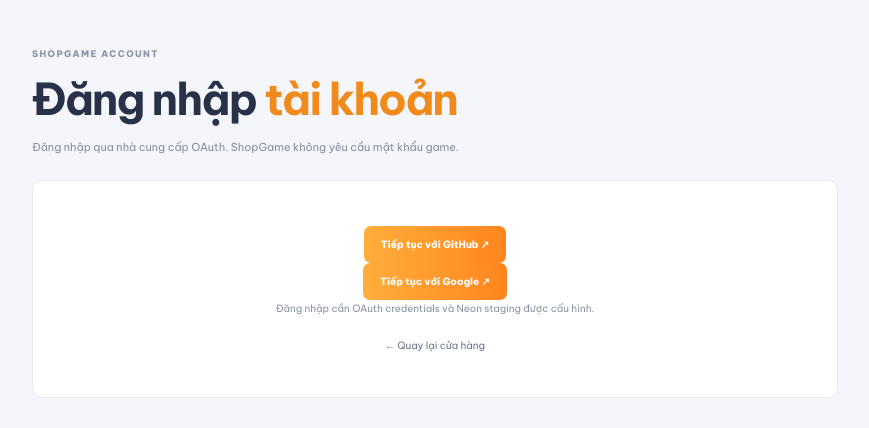
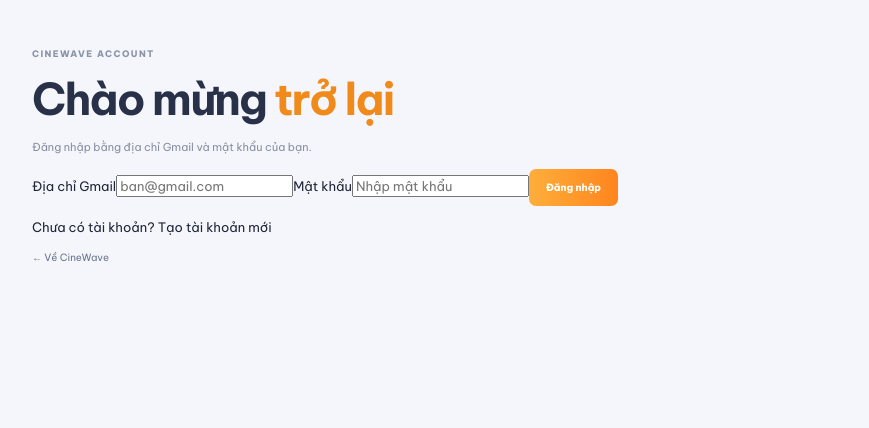
Before and after one commit to zskbot/ShopGame, a Next.js app: page /login in a window 1280 px wide. Shown: the top 428 px of the page, without its empty margins (205-1074 px from the left). Built offline with nearby package versions, Linux system fonts and the light colour scheme; no server answers.

Commit message:
feat(auth): add Gmail and password sign-in form

```diff
--- a/app/login/page.tsx
+++ b/app/login/page.tsx
@@ -1,29 +1,51 @@
+"use client";
+
 import Link from "next/link";
-import { signIn } from "@/auth";
+import { FormEvent, useState } from "react";
+import { signIn } from "next-auth/react";
+import { useRouter } from "next/navigation";
 
 export default function LoginPage() {
+  const router = useRouter();
+  const [email, setEmail] = useState("");
+  const [password, setPassword] = useState("");
+  const [error, setError] = useState("");
+  const [busy, setBusy] = useState(false);
+
+  async function handleSubmit(event: FormEvent<HTMLFormElement>) {
+    event.preventDefault();
+    setError("");
+    setBusy(true);
+    const result = await signIn("credentials", {
+      email: email.trim().toLowerCase(),
+      password,
+      redirect: false,
+    });
+    setBusy(false);
+    if (result?.error) {
+      setError("Gmail hoặc mật khẩu không chính xác, hoặc tài khoản chưa được thiết lập mật khẩu.");
+      return;
+    }
+    router.push("/account");
+    router.refresh();
+  }
+
   return (
-    <main className="orders-page">
-      <section className="orders-content">
-        <div className="eyebrow">SHOPGAME ACCOUNT</div>
-        <h1>Đăng nhập <em>tài khoản</em></h1>
-        <p className="orders-intro">Đăng nhập qua nhà cung cấp OAuth. ShopGame không yêu cầu mật khẩu game.</p>
-        <div className="orders-empty">
-          <form action={async () => {
-            "use server";
-            await signIn("github", { redirectTo: "/account" });
-          }}>
-            <button className="primary-button" type="submit">Tiếp tục với GitHub ↗</button>
-          </form>
-          <form action={async () => {
-            "use server";
-            await signIn("google", { redirectTo: "/account" });
-          }}>
-            <button className="primary-button" type="submit">Tiếp tục với Google ↗</button>
-          </form>
-          <p>Đăng nhập cần OAuth credentials và Neon staging được cấu hình.</p>
-          <Link className="orders-back" href="/">← Quay lại cửa hàng</Link>
-        </div>
+    <main className="orders-page auth-page">
+      <section className="orders-content auth-card">
+        <div className="eyebrow">CINEWAVE ACCOUNT</div>
+        <h1>Chào mừng <em>trở lại</em></h1>
+        <p className="orders-intro">Đăng nhập bằng địa chỉ Gmail và mật khẩu của bạn.</p>
+        <form className="auth-form" onSubmit={handleSubmit}>
+          <label htmlFor="login-email">Địa chỉ Gmail</label>
+          <input id="login-email" type="email" autoComplete="email" placeholder="ban@gmail.com" value={email} onChange={(event) => setEmail(event.target.value)} required />
+          <label htmlFor="login-password">Mật khẩu</label>
+          <input id="login-password" type="password" autoComplete="current-password" placeholder="Nhập mật khẩu" value={password} onChange={(event) => setPassword(event.target.value)} required />
+          {error && <p className="auth-error" role="alert">{error}</p>}
+          <button className="primary-button auth-submit" type="submit" disabled={busy}>{busy ? "Đang đăng nhập..." : "Đăng nhập"}</button>
+        </form>
+        <p className="auth-switch">Chưa có tài khoản? <Link href="/register">Tạo tài khoản mới</Link></p>
+        <Link className="orders-back" href="/">← Về CineWave</Link>
       </section>
     </main>
   );
```
